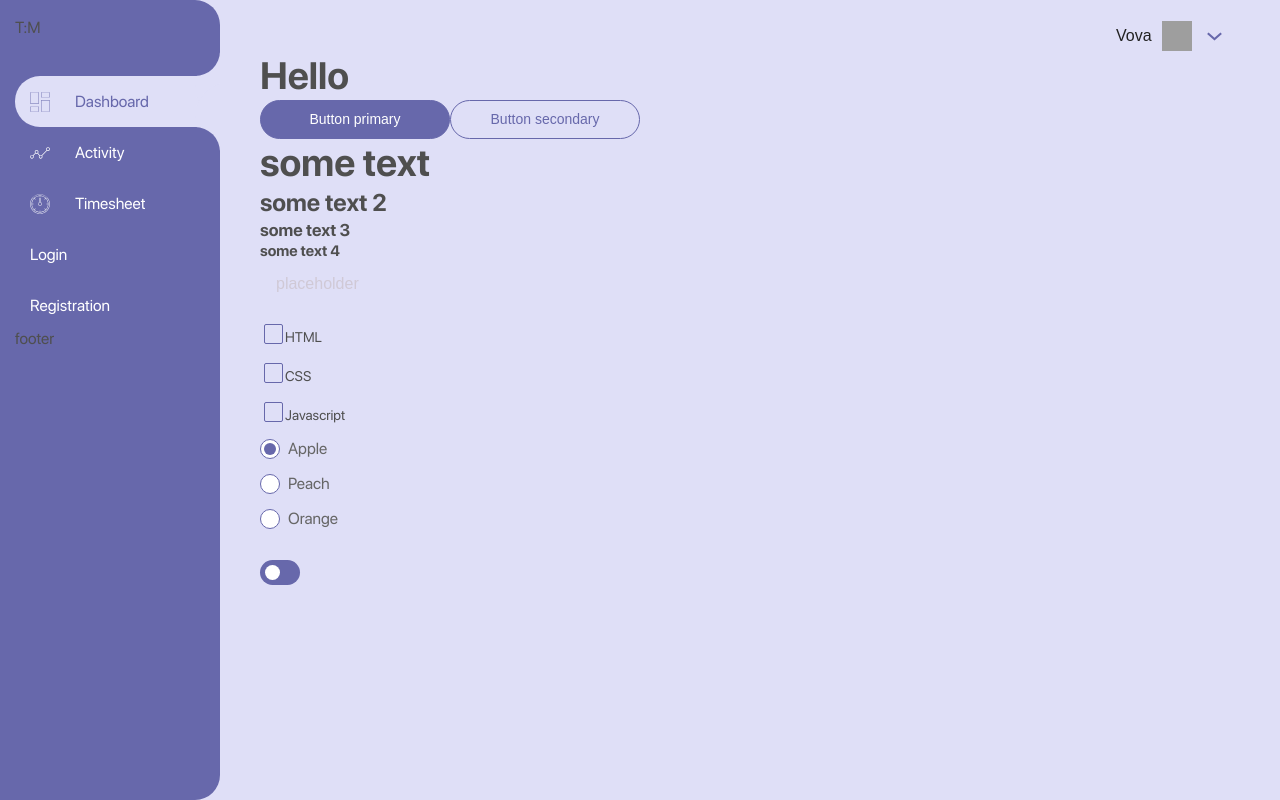
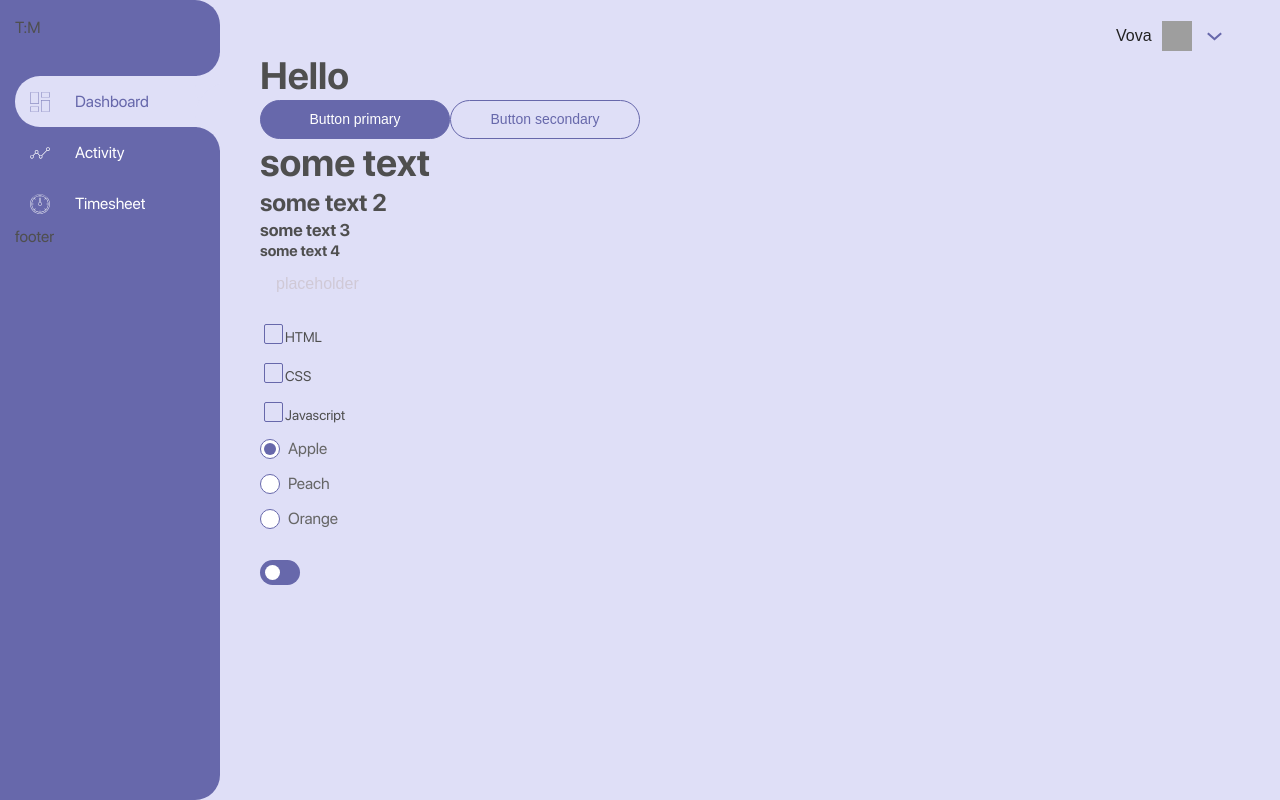
Before and after one commit to volodymyrDashuk/tim, a Vue app: page / in a window 1280 px wide. Built offline with nearby package versions, Linux system fonts and the light colour scheme; grey boxes are pictures that could not be loaded.

Commit message:
Removes Login and Registration links form sidebar

```diff
--- a/src/components/Sidebar/model.js
+++ b/src/components/Sidebar/model.js
@@ -4,9 +4,7 @@ export default {
         links: [
             {title: 'Dashboard', url: '/', class: 'dashboard-icon', exact: true},
             {title: 'Activity', url: '/activity', class: 'activity-icon'},
-            {title: 'Timesheet', url: '/timesheet', class: 'timesheet-icon'},
-            {title: 'Login', url: '/login', class: 'login-icon'},
-            {title: 'Registration', url: '/registration', class: 'registration-icon'}
+            {title: 'Timesheet', url: '/timesheet', class: 'timesheet-icon'}
         ]
     }),
     methods: {
```
